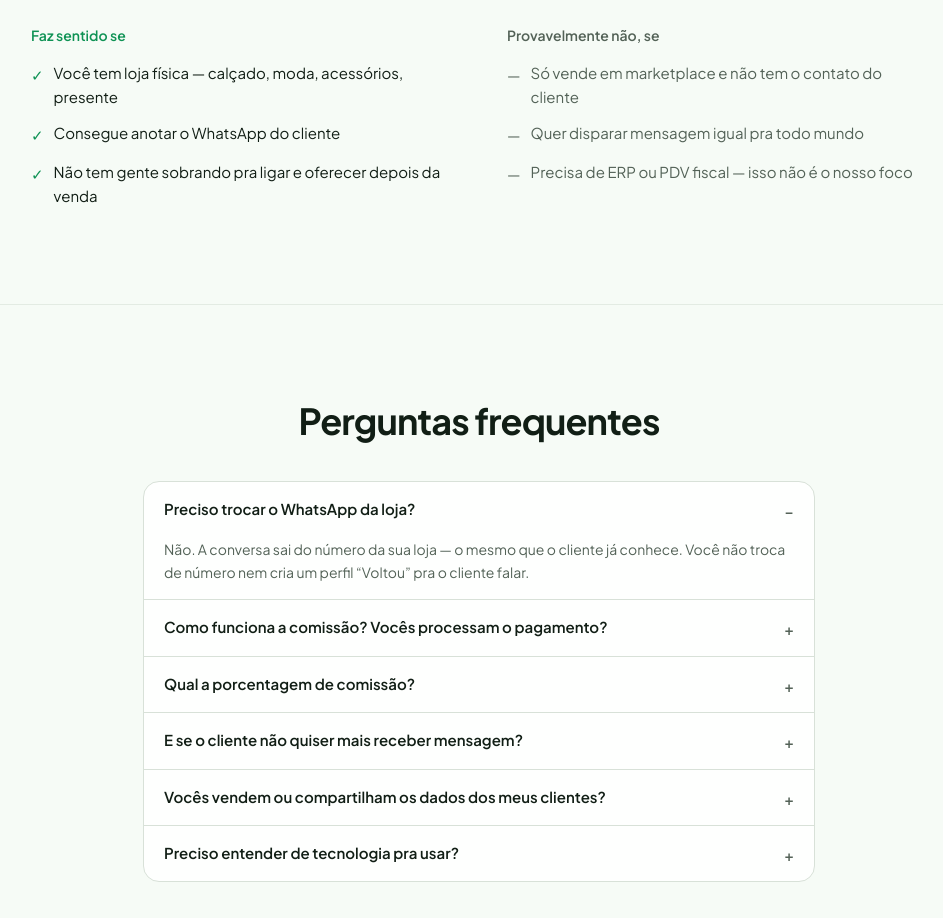
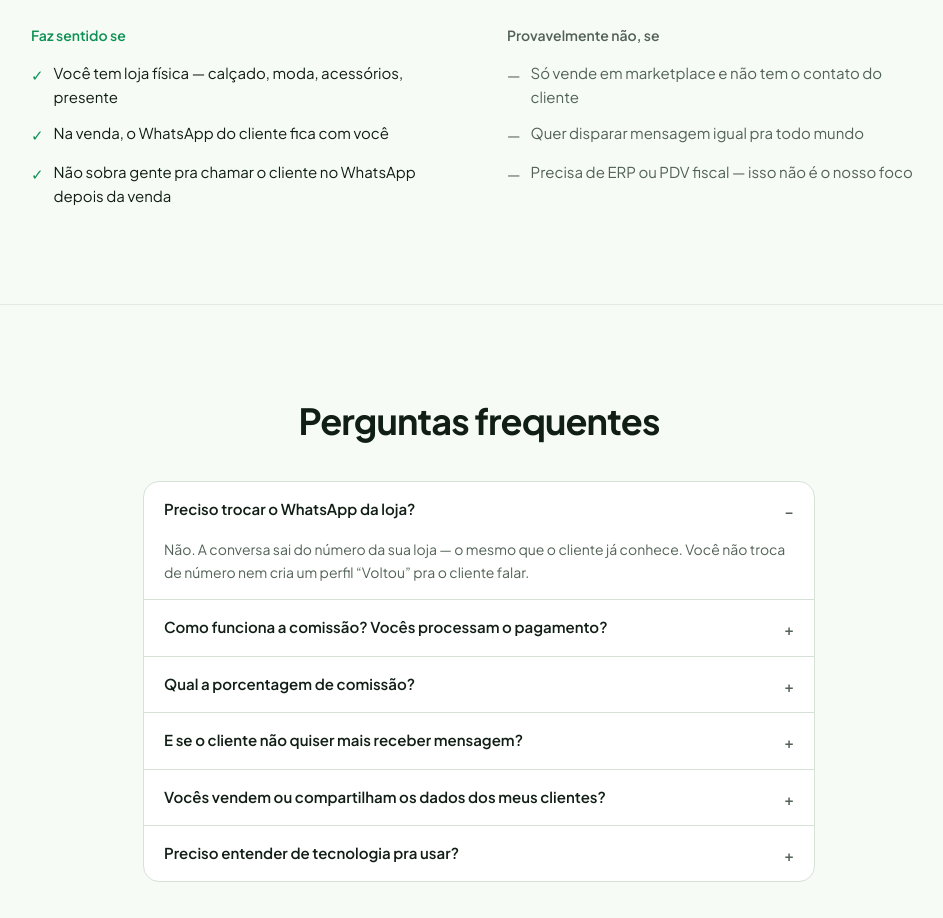
Before and after one commit to momauricio/voltou-front, a Next.js app: page / in a window 1280 px wide. Shown: the part 2880-3798 px from the top of the page, without its empty margins (161-1104 px from the left). Built offline with nearby package versions, Linux system fonts and the light colour scheme.

Commit message:
feat(landing): reframe ICP copy without condescension (VOL-22)
Co-authored-by: Cursor <cursoragent@cursor.com>

```diff
--- a/src/components/landing/landing-icp.tsx
+++ b/src/components/landing/landing-icp.tsx
@@ -39,13 +39,13 @@ export function LandingIcp() {
               <span className="mt-0.5 text-primary" aria-hidden>
                 ✓
               </span>
-              Consegue anotar o WhatsApp do cliente
+              Na venda, o WhatsApp do cliente fica com você
             </li>
             <li className="flex gap-2.5">
               <span className="mt-0.5 text-primary" aria-hidden>
                 ✓
               </span>
-              Não tem gente sobrando pra ligar e oferecer depois da venda
+              Não sobra gente pra chamar o cliente no WhatsApp depois da venda
             </li>
           </ul>
         </div>
```
